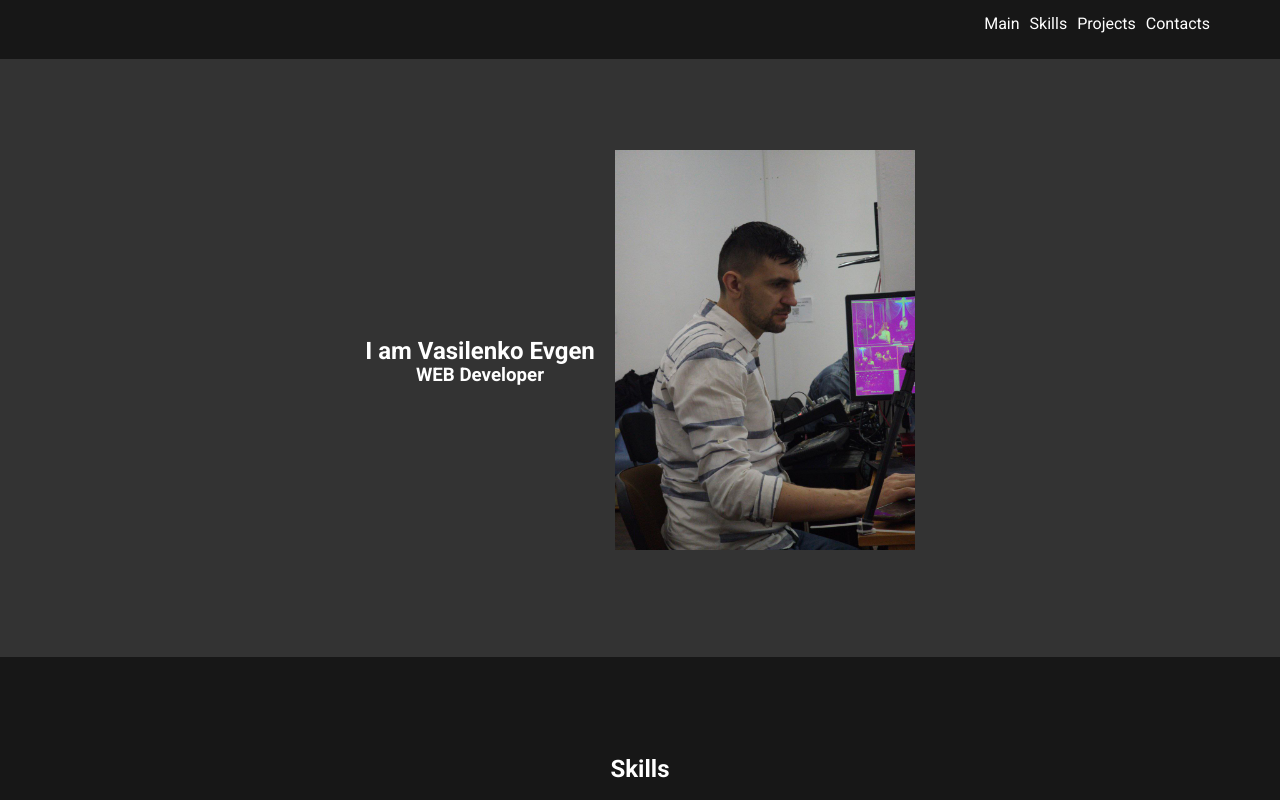
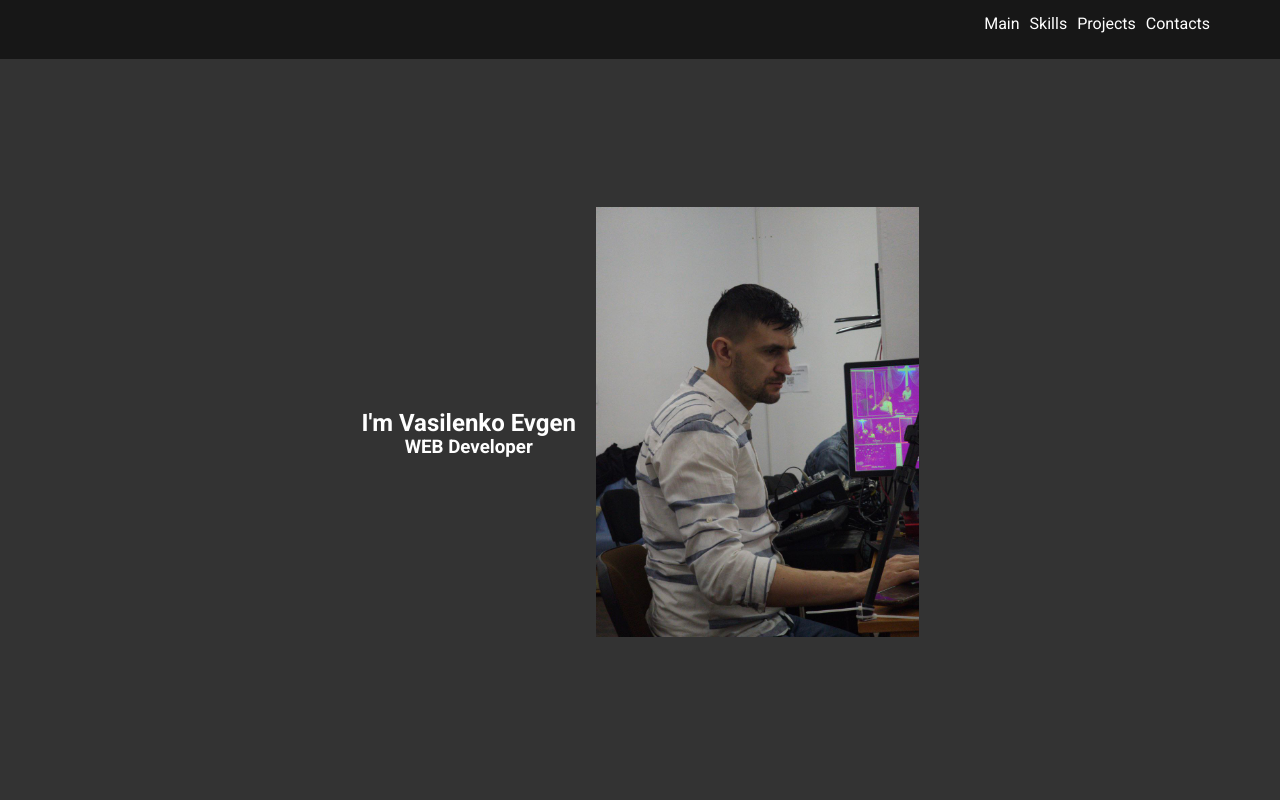
Before and after one commit to yevhenkr/vasilenkoEvgen, a React (Vite) app: page / in a window 1280 px wide. Shown: the top 800 px of the page. Built offline with nearby package versions, Linux system fonts and the light colour scheme.

Commit message:
refactor: style

```diff
--- a/src/common/components/ui/main/Main.tsx
+++ b/src/common/components/ui/main/Main.tsx
@@ -7,7 +7,7 @@ export const Main = () => {
   return (
     <section className={`${gs.container} ${s.mainContainer}`} id={'Main'}>
       <div className={s.title}>
-        <h2>I am Vasilenko Evgen</h2>
+        <h2>I'm Vasilenko Evgen</h2>
         <h3>WEB Developer</h3>
       </div>
       <div>
--- a/src/common/components/ui/main/main.module.scss
+++ b/src/common/components/ui/main/main.module.scss
@@ -5,6 +5,7 @@
   align-items: center;
   justify-content: center;
 
+height: 100vh;
   padding: 150px 0 100px;
 }
 
@@ -19,5 +20,5 @@
 }
 
 .img {
-  height: 400px;
+  height: 430px;
 }
```
